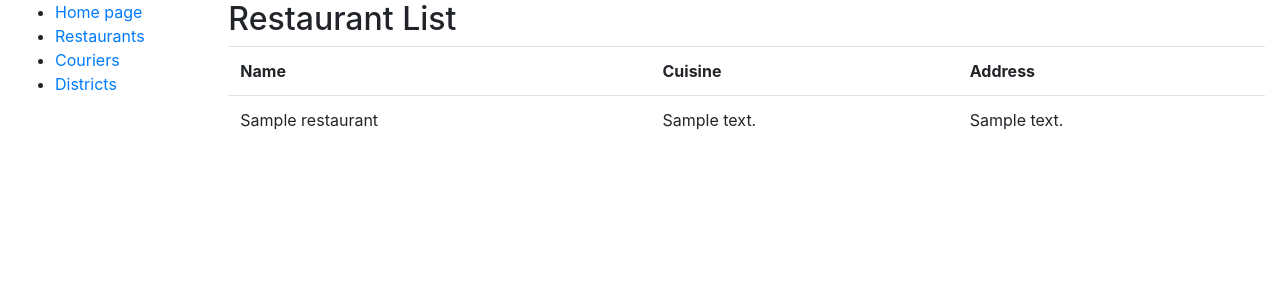
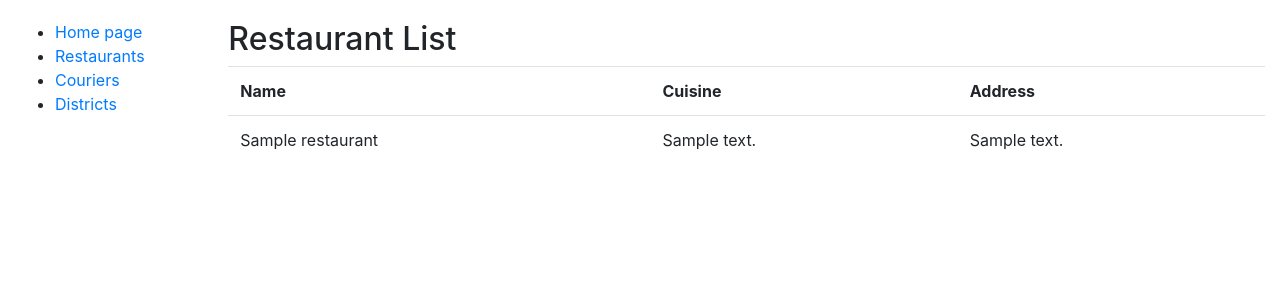
Before and after one commit to AlisaSkl/courier-service, a Django app: page /courier/restaurants/ in a window 1280 px wide. Shown: the top 300 px of the page. Run offline with Django 5.2, Linux system fonts and the light colour scheme; tables that the repository leaves empty hold one stand-in row (values such as "Sample post").

Commit message:
add static files

```diff
--- a/courier_service/settings.py
+++ b/courier_service/settings.py
@@ -118,6 +118,10 @@ USE_TZ = True
 
 STATIC_URL = "static/"
 
+STATICFILES_DIRS = (BASE_DIR / "static",)
+
+STATIC_ROOT = BASE_DIR / "staticfiles"
+
 # Default primary key field type
 # https://docs.djangoproject.com/en/5.0/ref/settings/#default-auto-field
 
--- a/courier_service/urls.py
+++ b/courier_service/urls.py
@@ -14,11 +14,12 @@ Including another URLconf
     1. Import the include() function: from django.urls import include, path
     2. Add a URL to urlpatterns:  path('blog/', include('blog.urls'))
 """
-
+from django.conf import settings
+from django.conf.urls.static import static
 from django.contrib import admin
 from django.urls import path, include
 
 urlpatterns = [
     path("admin/", admin.site.urls),
     path("courier/", include("courier.urls"))
-]
+] + static(settings.STATIC_URL, document_root=settings.STATIC_ROOT)
--- /dev/null
+++ b/static/css/styles.css
@@ -0,0 +1,3 @@
+body {
+    margin-top: 20px;
+}
--- a/templates/base.html
+++ b/templates/base.html
@@ -9,6 +9,7 @@
       integrity="sha384-TX8t27EcRE3e/ihU7zmQxVncDAy5uIKz4rEkgIXeMed4M0jlfIDPvg6uqKI2xXr2"
       crossorigin="anonymous">
   {% load static %}
+  <link rel="stylesheet" href="{% static 'css/styles.css' %}">
 </head>
 <body>
 <div class="container-fluid">
```
